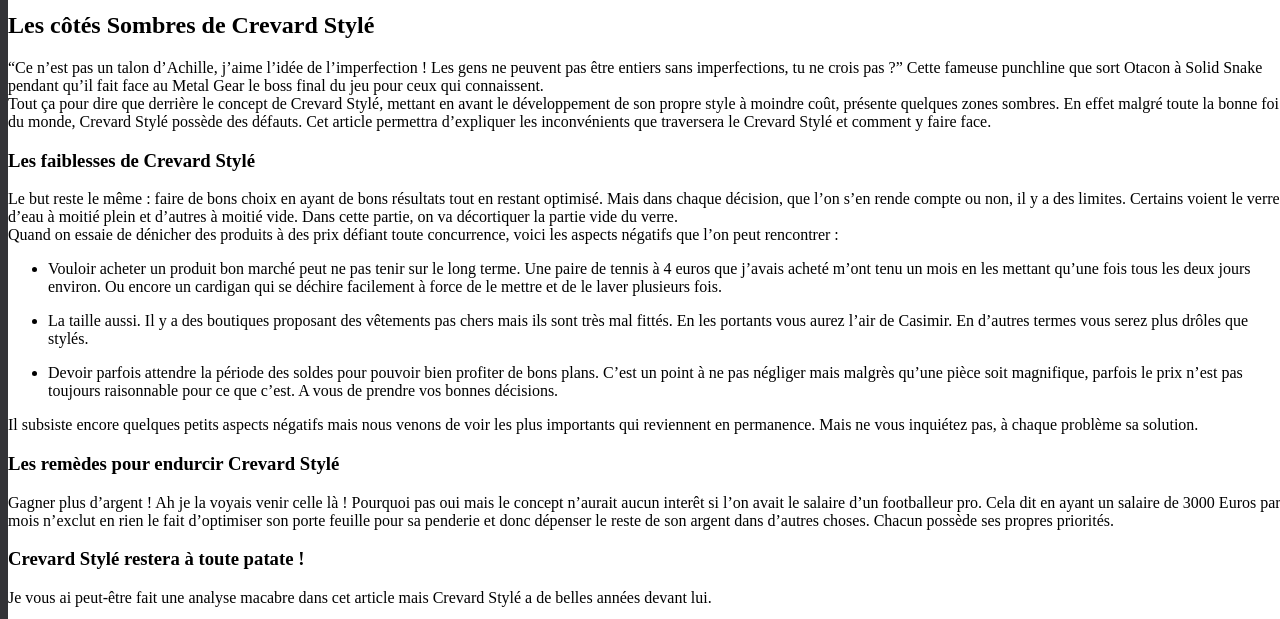
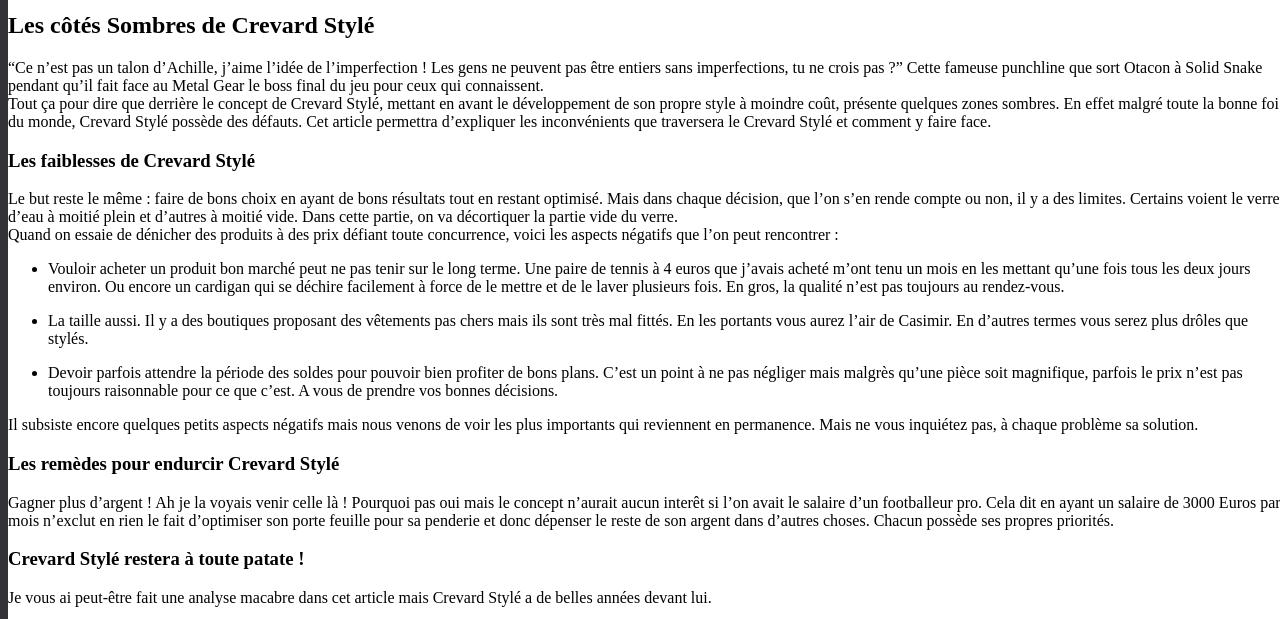
Before and after one commit to darkh2/darkh2.github.io, a Jekyll site: the page built from _posts/2017-11-03-Les-côtés-Sombres-de-Crevard-Stylé.md, in a window 1280 px wide and 900 px high, scrolled down 395 px, cut to the strip 0-619 px from the top of the window. Built offline with Jekyll 4.4.1, drawn with Linux system fonts in a browser that asks for light colours; comment, search, counter and statistics services are not loaded.

Commit message:
Create 2017-11-03-Les-côtés-Sombres-de-Crevard-Stylé.md

```diff
--- a/_posts/2017-11-03-Les-côtés-Sombres-de-Crevard-Stylé.md
+++ b/_posts/2017-11-03-Les-côtés-Sombres-de-Crevard-Stylé.md
@@ -17,7 +17,7 @@
 Le but reste le même : faire de bons choix en ayant de bons résultats tout en restant optimisé. Mais dans chaque décision, que l'on s'en rende compte ou non, il y a des limites. Certains voient le verre d'eau à moitié plein et d'autres à moitié vide. Dans cette partie, on va décortiquer la partie vide du verre.
 Quand on essaie de dénicher des produits à des prix défiant toute concurrence, voici les aspects négatifs que l'on peut rencontrer :
 
-* Vouloir acheter un produit bon marché peut ne pas tenir sur le long terme. Une paire de tennis à 4 euros que j'avais acheté m'ont tenu un mois en les mettant qu'une fois tous les deux jours environ. Ou encore un cardigan qui se déchire facilement à force de le mettre et de le laver plusieurs fois.
+* Vouloir acheter un produit bon marché peut ne pas tenir sur le long terme. Une paire de tennis à 4 euros que j'avais acheté m'ont tenu un mois en les mettant qu'une fois tous les deux jours environ. Ou encore un cardigan qui se déchire facilement à force de le mettre et de le laver plusieurs fois. En gros, la qualité n'est pas toujours au rendez-vous.
 
 * La taille aussi. Il y a des boutiques proposant des vêtements pas chers mais ils sont très mal fittés. En les portants vous aurez l'air de Casimir. En d'autres termes vous serez plus drôles que stylés.
 
```
